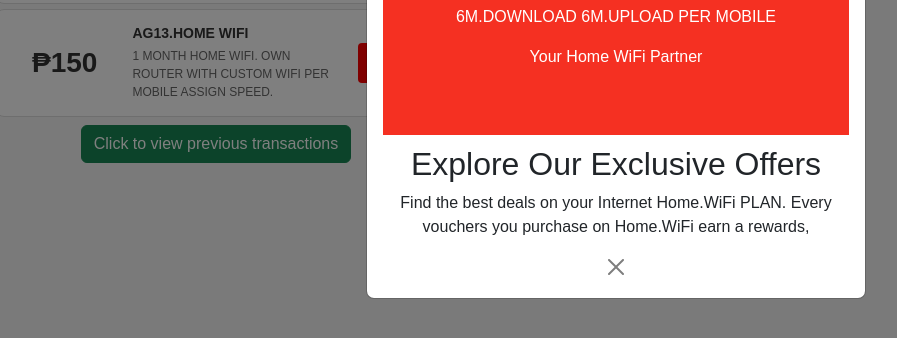
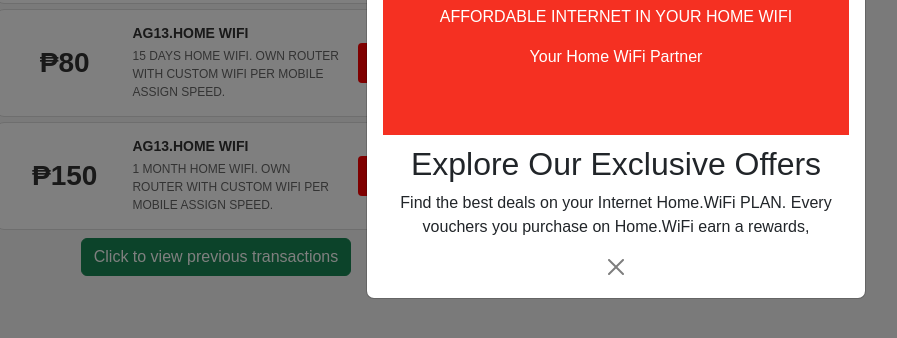
Before and after one commit to syzup/ag13internet.shop, a plain HTML site: page index.html in a window 1280 px wide. Shown: the part 224-562 px from the top of the page, without its empty margins (24-921 px from the left). Drawn offline with nearby package versions, Linux system fonts and the light colour scheme; some packages are replaced by stand-ins of ours; a script that the page names is missing.

Commit message:
index.html

```diff
--- a/index.html
+++ b/index.html
@@ -115,6 +115,19 @@
             </div>
           </div>
 
+          <div class="card" data-amount="80" style="background-color: #ffffff;color: #000000;">
+            <div class="card-body">
+              <div class="price">₱80</div>
+              <div class="description">
+                <h5>AG13.HOME WIFI </h5>
+                <p> 15 DAYS  HOME WIFI. OWN ROUTER WITH CUSTOM WIFI  PER MOBILE ASSIGN SPEED.</p>
+              </div>
+              <div class="pay-button">
+                <button class="btn" style="background-color: #ff0000;color: #fefbfb;">PAY</button>
+              </div>
+            </div>
+          </div>
+
           <div class="card" data-amount="150" style="background-color: #ffffff;color: #000000;">
             <div class="card-body">
               <div class="price">₱150</div>
@@ -136,7 +149,7 @@
                 <button type="button" class="btn-close" data-bs-dismiss="modal" aria-label="Close"></button>
               </div>
               <div class="modal-body">
-                <meta charset="UTF-8">    <meta name="viewport" content="width=device-width, initial-scale=1.0">    <title>AG13 Online Voucher Store</title>    <link rel="stylesheet" href="styles.css">    <style>        body {            font-family: Arial, sans-serif;            background-color: #f4f4f4;            margin: 0;            padding: 20px;        }        header {            text-align: center;            padding: 50px;            background-color: #f53022;            color: white;        }        main {            margin-top: 10px;            text-align: center;        }        .voucher-button {            padding: 15px 30px;            background-color: #28a745;            color: white;            border: none;            border-radius: 5px;            cursor: pointer;            font-size: 16px;        }        .voucher-button:hover {            background-color: #218838;        }    </style><header>    <h2>150 PLAN HOME.WIFI INTERNET</h2><p> 6M.DOWNLOAD  6M.UPLOAD PER MOBILE</p> <p>Your Home WiFi Partner </p></header><main>    <h2>Explore Our Exclusive Offers</h2>    <p>Find the best deals on your Internet Home.WiFi PLAN.  Every vouchers you purchase on Home.WiFi earn a rewards,</p> <button type="button" class="btn-close" data-bs-dismiss="modal" aria-label="Close"></button>   </main>
+                <meta charset="UTF-8">    <meta name="viewport" content="width=device-width, initial-scale=1.0">    <title>AG13 Online Voucher Store</title>    <link rel="stylesheet" href="styles.css">    <style>        body {            font-family: Arial, sans-serif;            background-color: #f4f4f4;            margin: 0;            padding: 20px;        }        header {            text-align: center;            padding: 50px;            background-color: #f53022;            color: white;        }        main {            margin-top: 10px;            text-align: center;        }        .voucher-button {            padding: 15px 30px;            background-color: #28a745;            color: white;            border: none;            border-radius: 5px;            cursor: pointer;            font-size: 16px;        }        .voucher-button:hover {            background-color: #218838;        }    </style><header>    <h2>150 PLAN HOME.WIFI INTERNET</h2><p>AFFORDABLE INTERNET  IN YOUR HOME WIFI</p> <p>Your Home WiFi Partner </p></header><main>    <h2>Explore Our Exclusive Offers</h2>    <p>Find the best deals on your Internet Home.WiFi PLAN.  Every vouchers you purchase on Home.WiFi earn a rewards,</p> <button type="button" class="btn-close" data-bs-dismiss="modal" aria-label="Close"></button>   </main>
               </div>
             </div>
           </div>
```
